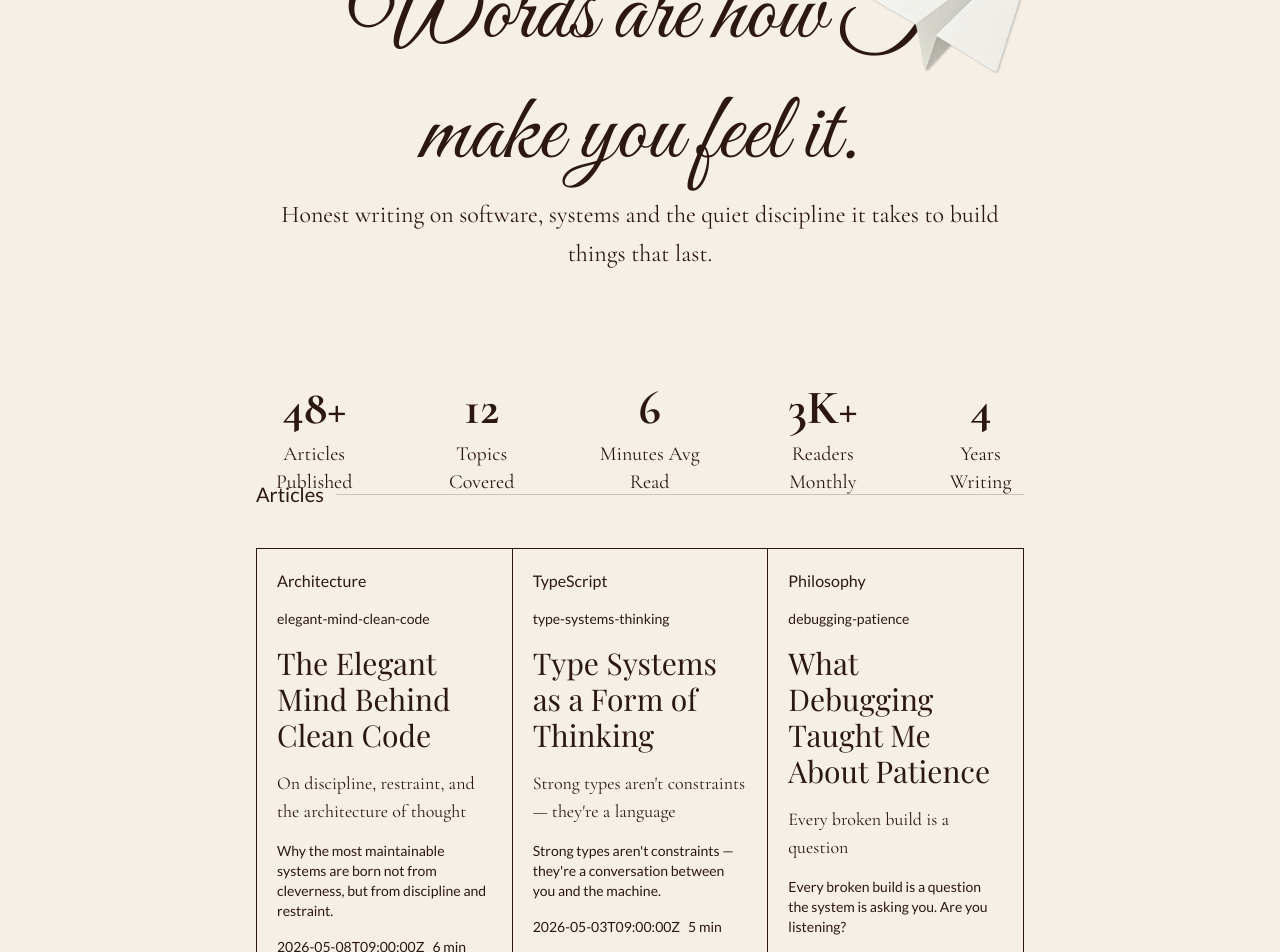
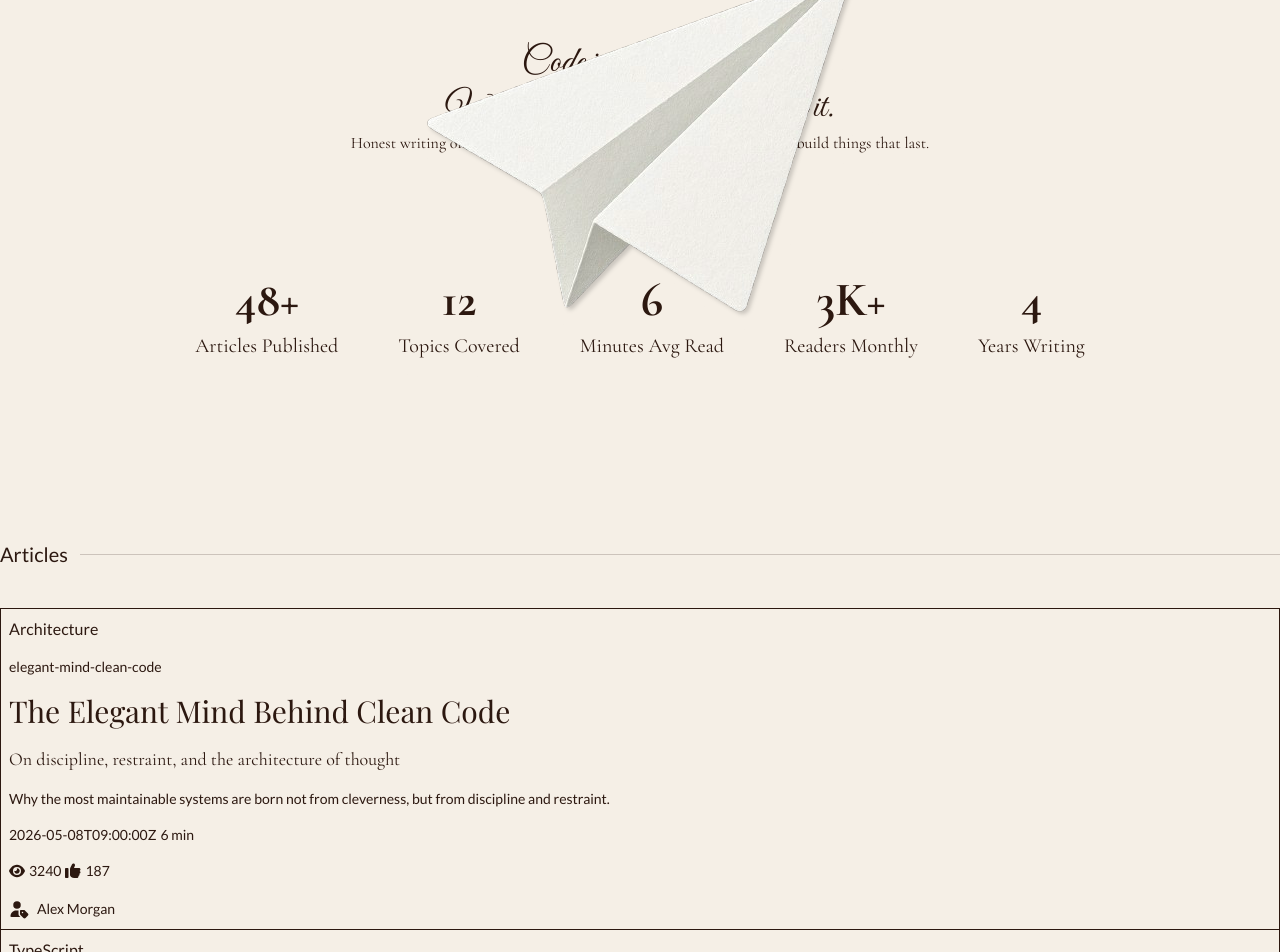
Before and after one commit to bye-shuvo/HowILearnedIt, a React (Vite) app: page / in a window 1280 px wide. Shown: the part 320-1272 px from the top of the page. Built offline with nearby package versions, Linux system fonts and the light colour scheme; a web font is replaced by a local one.

Commit message:
Update : Added custom breakpoints

```diff
--- a/src/Home/ArticleGrid.tsx
+++ b/src/Home/ArticleGrid.tsx
@@ -160,23 +160,23 @@ const ArticleGrid = () => {
   return (
     <section id="article-grid" className="max-w-full w-full">
         <h1 className="mb-10 text-xl flex items-center gap-3 w-full">Articles <p className="w-full h-px bg-text/20"></p></h1>
-      <div className="grid grid-cols-1 md:grid-cols-2 lg:grid-cols-3 border-t border-l">
+      <div className="grid grid-cols-1 laptop-lg:grid-cols-2 border-t border-l">
         {ARTICLES.map((article, index) => {
           return (
             <div
               key={index}
-              className="flex flex-col gap-4 p-2 md:p-5 border-b border-r border-text box-content group"
+              className="flex flex-col gap-4 p-2 laptop-lg:p-5 border-b border-r border-text box-content group"
             >
               <p>{article.tag}</p>
               <p className="text-sm">{article.slug}</p>
               <h2 className="font-content-title text-3xl">{article.title}</h2>
               <h3 className="font-content-subtitle text-lg">{article.subtitle}</h3>
               <p className="text-sm">{article.excerpt}</p>
-              <div className="flex gap-1 md:gap-2 text-sm">
+              <div className="flex gap-1 laptop-lg:gap-2 text-sm">
                 <p>{article.publishedAt}</p>
                 <p>{article.readTime}</p>
               </div>
-              <div className="flex gap-1 md:gap-3">
+              <div className="flex gap-1 laptop-lg:gap-3">
                 <p className="flex items-center gap-1 text-sm">
                   <svg className="h-4 w-4" xmlns="http://www.w3.org/2000/svg" viewBox="0 0 576 512">
                     <path
@@ -196,7 +196,7 @@ const ArticleGrid = () => {
                   {article.likes}
                 </p>
               </div>
-              <div className="flex items-center justify-between gap-1 md:gap-2">
+              <div className="flex items-center justify-between gap-1 laptop-lg:gap-2">
                 <p className="flex gap-2 items-center text-sm">
                   <svg className="h-5 w-5" xmlns="http://www.w3.org/2000/svg" viewBox="0 0 640 512">
                     <path
--- a/src/Home/Explore.tsx
+++ b/src/Home/Explore.tsx
@@ -4,7 +4,7 @@ import Topics from './Topics';
 const Explore = () => {
   return (
     <section id="explore" className="min-w-full w-full h-fit">
-    <h1 className="mt-10 mb-10 text-xl flex items-center gap-3 w-full">Explore <p className="w-full h-px bg-text/20"></p></h1>
+    <h1 className="mb-10 text-xl flex items-center gap-3 w-full">Explore <p className="w-full h-px bg-text/20"></p></h1>
       <Topics />
     </section>
   )
--- a/src/Home/Home.tsx
+++ b/src/Home/Home.tsx
@@ -6,7 +6,7 @@ import Quote from "./Quote.tsx";
 
 const Home = () => {
   return (
-    <div id="home" className="min-h-dvh bg-offset-white md:px-[20vw] selection:bg-transparent font-base text-text">
+    <div id="home" className="min-h-dvh bg-offset-white laptop-lg:px-[20vw] selection:bg-offset-white-hover font-base text-text">
       <Navbar />
       <LandingPage />
       <ArticleGrid />
--- a/src/Home/LandingPage.tsx
+++ b/src/Home/LandingPage.tsx
@@ -5,17 +5,17 @@ const LandingPage = () => {
   return (
     <main
       id="landing-page"
-      className="md:h-[calc(100dvh-3.75rem)] h-dvh flex flex-col justify-center items-center leading-loose relative"
+      className="laptop-lg:h-[calc(100dvh-3.75rem)] h-dvh flex flex-col justify-center items-center leading-loose relative"
     >
-      <h1 className="font-great-vibes text-4xl md:text-7xl xl:text-8xl text-center leading-tight text-wrap px-5">
+      <h1 className="font-great-vibes text-4xl laptop-lg:text-7xl desktop-sm:text-8xl text-center leading-tight text-wrap px-5">
         Code is how I think. <br /> Words are how I make you feel it.
       </h1>
       <img
-        className="absolute md:top-[22%] md:left-[78%] md:h-50 aspect-square hue-rotate-15"
+        className="absolute laptop-lg:top-[18%] laptop-lg:left-[78%] laptop-lg:h-36 aspect-square hue-rotate-15 pointer-events-none"
         src="/paper-plane.png"
         alt=""
       />
-      <h2 className="text-wrap text-center leading-relaxed px-5 font-content-subtitle text-md md:text-2xl">
+      <h2 className="text-wrap text-center leading-relaxed px-5 font-content-subtitle text-laptop-lg: laptop-lg:text-2xl">
         Honest writing on software, systems and the quiet discipline it takes to
         build things that last.
       </h2>
--- a/src/Home/Navbar.tsx
+++ b/src/Home/Navbar.tsx
@@ -16,7 +16,7 @@ const Navbar = () => {
     {/*for desktop*/}
 
       {!isMobile && (
-        <nav className="sticky top-10 flex items-center px-10 bg-offset-white-hover/10 backdrop-blur-sm">
+        <nav className="sticky top-10 flex items-center px-10 bg-offset-white-hover/10 backdrop-blur-sm z-50">
           <div className="font-Quintessential font-extrabold text-3xl">
             <Link to={"/"}>HowILearnedIt</Link>
           </div>
--- a/src/Home/Quote.tsx
+++ b/src/Home/Quote.tsx
@@ -2,10 +2,10 @@ import React from 'react'
 
 const Quote = () => {
   return (
-    <div className="w-full h-[70vh] flex flex-col justify-center items-center gap-10">
-      <p className="font-great-vibes text-6xl text-text/60 text-center">"Always code as if the guy who ends up maintaining your code will be a violent psychopath who knows where you live.”</p>
-      <p className="text-sm text-text/40"> - Rick Osborne</p>
-    </div>
+    <section className="w-full h-[80vh] flex flex-col justify-center items-center gap-10">
+      <p className="font-great-vibes text-6xl text-text/90 text-center">"Always code as if the guy who ends up maintaining your code will be a violent psychopath who knows where you live.”</p>
+      <p className="text-md text-text/40"> - Rick Osborne</p>
+    </section>
   )
 }
 
--- a/src/index.css
+++ b/src/index.css
@@ -27,4 +27,17 @@
   /*Custom Transition*/
   --transition-base: 200ms ease;
   --transition-slow: 400ms cubic-bezier(0.16, 1, 0.3, 1);
+
+  /*Custom breakpoints*/
+  --breakpoint-* : initial ;
+  --breakpoint-mobile-sm : 320px ;
+  --breakpoint-mobile-md : 360px ;
+  --breakpoint-mobile-lg : 440px ;
+  --breakpoint-tablet-md : 768px ;
+  --breakpoint-tablet-lg : 800px ;
+  --breakpoint-laptop-md : 1280px ;
+  --breakpoint-laptop-lg : 1536px ;
+  --breakpoint-desktop-sm : 1920px;
+  --breakpoint-desktop-md : 2560px ;
+  --breakpoint-desktop-lg : 3440px ;
 }
```
